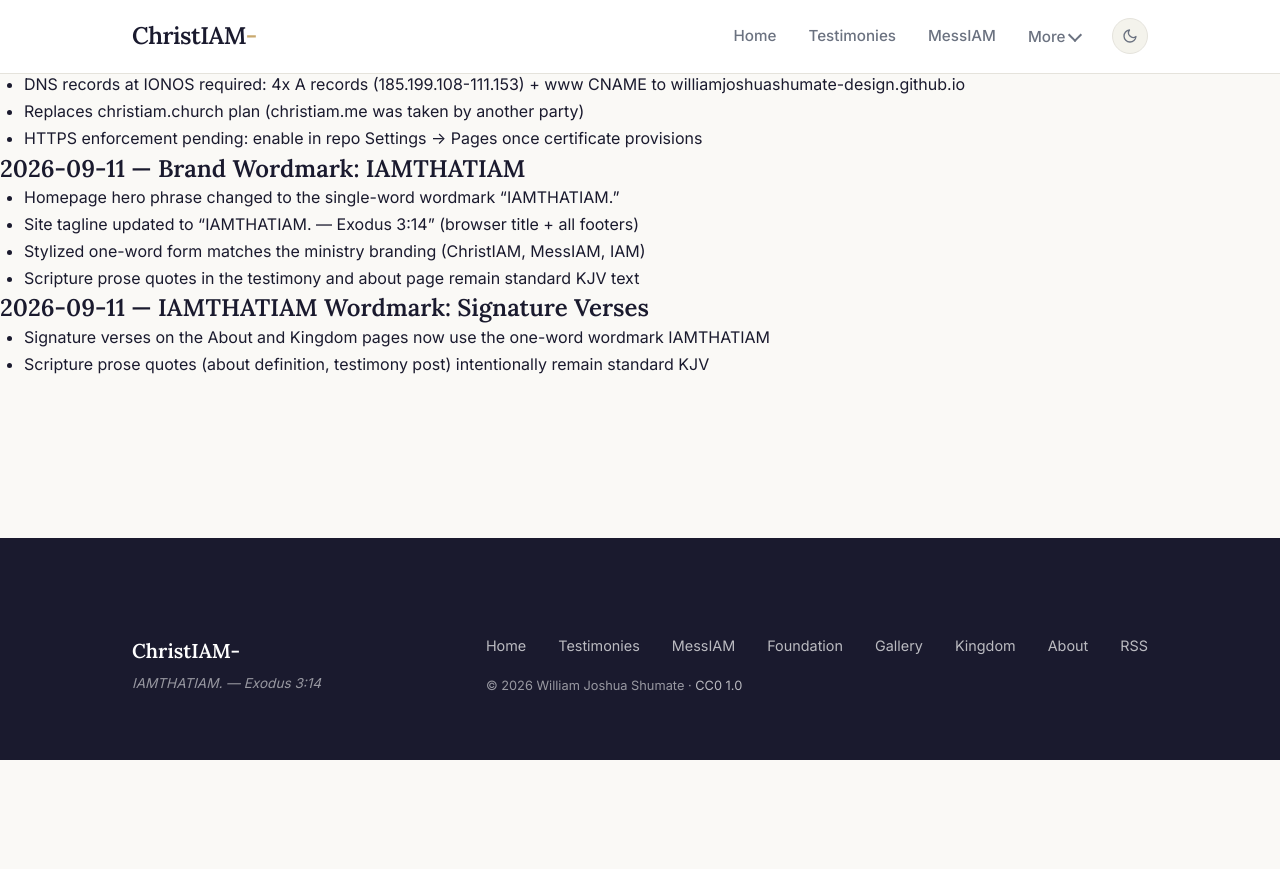
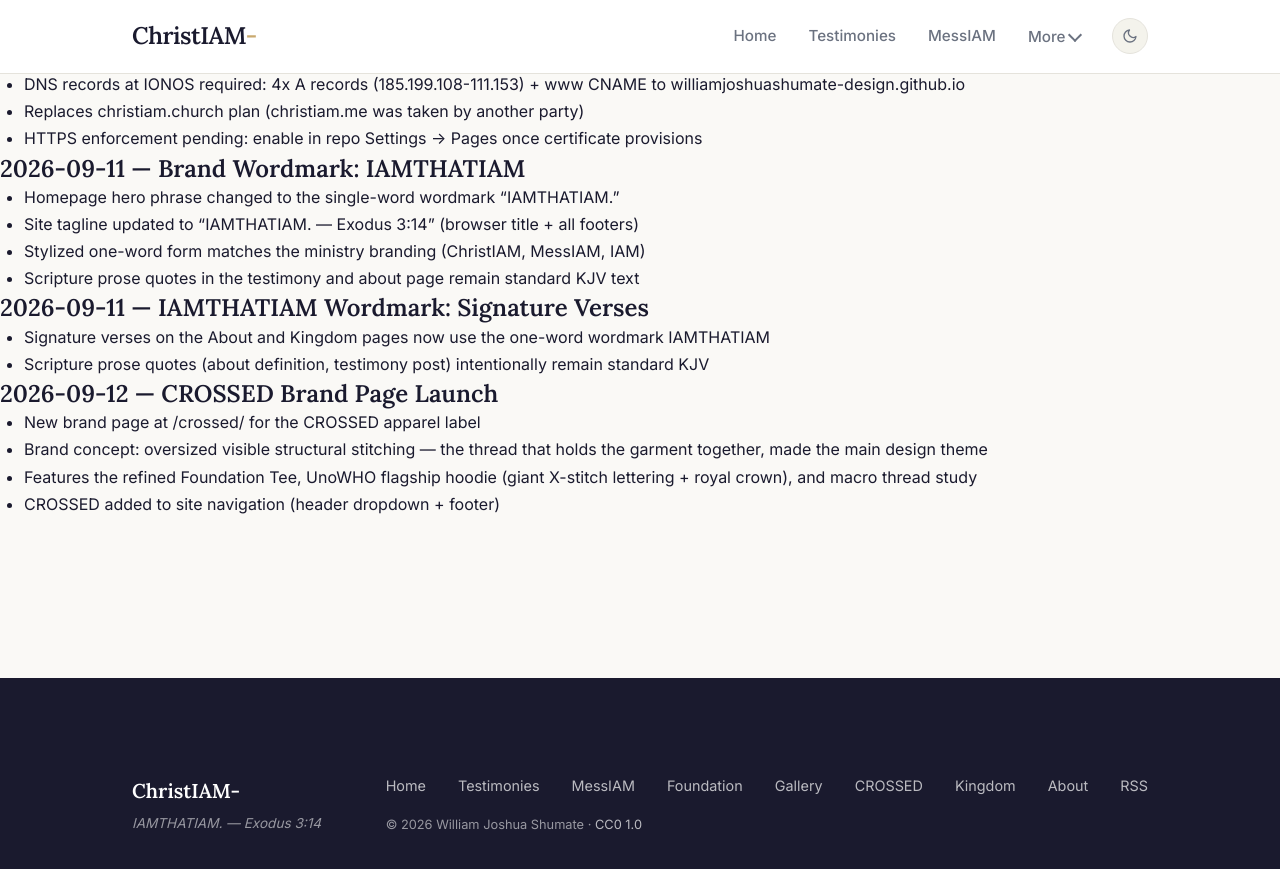
Before and after one commit to williamjoshuashumate-design/ChristIAM-, a Jekyll site: the page built from changelog-complete.md, in a window 1280 px wide and 900 px high, scrolled down 10082 px. Shown: the top 869 px of the window. Built offline with Jekyll 4.4.1, drawn with Linux system fonts in a browser that asks for light colours; before the commit the page ends 10842 px from its top, so only the background shows below that.

Commit message:
Launch CROSSED brand page at /crossed/ (#16)
New brand page for the CROSSED apparel label: oversized visible
structural stitching as the design concept. Features the refined
Foundation Tee, UnoWHO flagship hoodie with giant X-stitch lettering,
and a macro thread study. Added to nav and footer.

Co-authored-by: williamjoshuashumate-design <williamjoshuashumate-design@users.noreply.github.com>

```diff
--- a/_includes/footer.html
+++ b/_includes/footer.html
@@ -11,6 +11,7 @@
         <a href="{{ '/messiam/' | relative_url }}">MessIAM</a>
         <a href="{{ '/foundation/' | relative_url }}">Foundation</a>
         <a href="{{ '/gallery/' | relative_url }}">Gallery</a>
+        <a href="{{ '/crossed/' | relative_url }}">CROSSED</a>
         <a href="{{ '/kingdom/' | relative_url }}">Kingdom</a>
         <a href="{{ '/about/' | relative_url }}">About</a>
         <a href="{{ '/feed.xml' | relative_url }}">RSS</a>
--- a/_includes/header.html
+++ b/_includes/header.html
@@ -14,6 +14,7 @@
         <div class="dropdown-menu">
           <a href="{{ '/foundation/' | relative_url }}">Foundation</a>
           <a href="{{ '/gallery/' | relative_url }}">Gallery</a>
+          <a href="{{ '/crossed/' | relative_url }}">CROSSED</a>
           <a href="{{ '/kingdom/' | relative_url }}">Kingdom</a>
           <a href="{{ '/about/' | relative_url }}">About</a>
           <a href="{{ '/changelog/complete/' | relative_url }}">Catalog</a>
--- /dev/null
+++ b/crossed.md
@@ -0,0 +1,72 @@
+---
+layout: default
+title: "CROSSED — The Stitching Holds It Together"
+description: "The CROSSED apparel label: garments built around oversized, visible structural stitching — the thread that holds it together, made the whole point of the piece."
+permalink: /crossed/
+---
+
+<section class="page-header">
+  <h1>CROSSED</h1>
+  <p class="page-tagline">The Stitching Holds It Together</p>
+</section>
+
+<section class="gallery-intro">
+  <div class="intro-content">
+    <p>
+      CROSSED is a label built on one truth: the stitching is what holds the shirt together.
+      On regular garments the thread hides inside the seams. On ours, it's the main theme —
+      oversized, exposed, and unmistakable.
+    </p>
+    <p>
+      Every seam is sewn with giant cross-stitch patterns in thick gold and cream yarn. Not
+      decoration. Construction — made visible, so what holds you together becomes the point
+      of the whole piece.
+    </p>
+    <blockquote class="scripture-block">
+      <p>"IAMTHATIAM." — Exodus 3:14</p>
+    </blockquote>
+  </div>
+</section>
+
+<section class="gallery-grid">
+  <article class="art-card featured">
+    <div class="art-image">
+      <img src="https://media.base44.com/images/public/6a59e07644b17116ea62b443/3d0070c17_generated_image.png" alt="CROSSED heavyweight tee — every seam stitched with oversized visible cross-stitch" loading="lazy">
+    </div>
+    <div class="art-info">
+      <h3>The Foundation Tee</h3>
+      <p class="art-date">Heavyweight green · cream &amp; gold giant X-stitch seams</p>
+      <p>Collar, shoulders, sleeves, sides, hem — every structural seam exaggerated and exposed. No printed graphics. The thread is the design.</p>
+    </div>
+  </article>
+
+  <article class="art-card">
+    <div class="art-image">
+      <img src="https://media.base44.com/images/public/6a59e07644b17116ea62b443/94564c095_generated_image.png" alt="UnoWHO hoodie — letters formed from giant cross-stitch embroidery" loading="lazy">
+    </div>
+    <div class="art-info">
+      <h3>UnoWHO Hoodie</h3>
+      <p class="art-date">Heavyweight cream · giant X-stitch lettering</p>
+      <p>The flagship piece. Every letter of UnoWHO built from oversized cross-stitch in deep green and gold, with the royal crown stitched above — the crown coming down from heaven.</p>
+    </div>
+  </article>
+
+  <article class="art-card">
+    <div class="art-image">
+      <img src="https://media.base44.com/images/public/6a59e07644b17116ea62b443/737bbdc20_generated_image.png" alt="Macro detail — giant hand-stitch lettering on forest green fabric" loading="lazy">
+    </div>
+    <div class="art-info">
+      <h3>The Stitch Itself</h3>
+      <p class="art-date">Macro thread study</p>
+      <p>Each stitch raised, chunky, and readable from across a room. Recognizable without a logo — the thread pattern is the signature.</p>
+    </div>
+  </article>
+</section>
+
+<section class="about-signature">
+  <div class="signature-content">
+    <p class="signature-verse">IAMTHATIAM. — Exodus 3:14</p>
+    <p class="signature-name">Truly IAM,</p>
+    <p class="signature-author">Will IAM JOSHUA</p>
+  </div>
+</section>
```
Also changed, not shown: changelog-complete.md.
